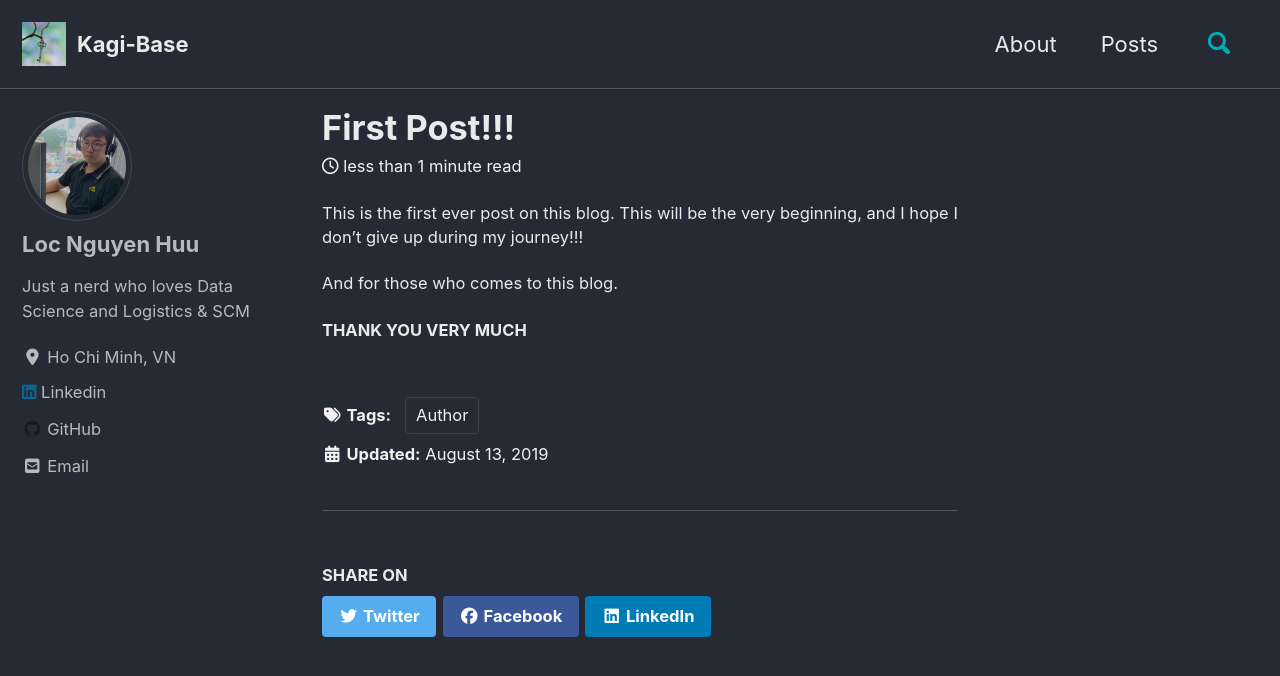
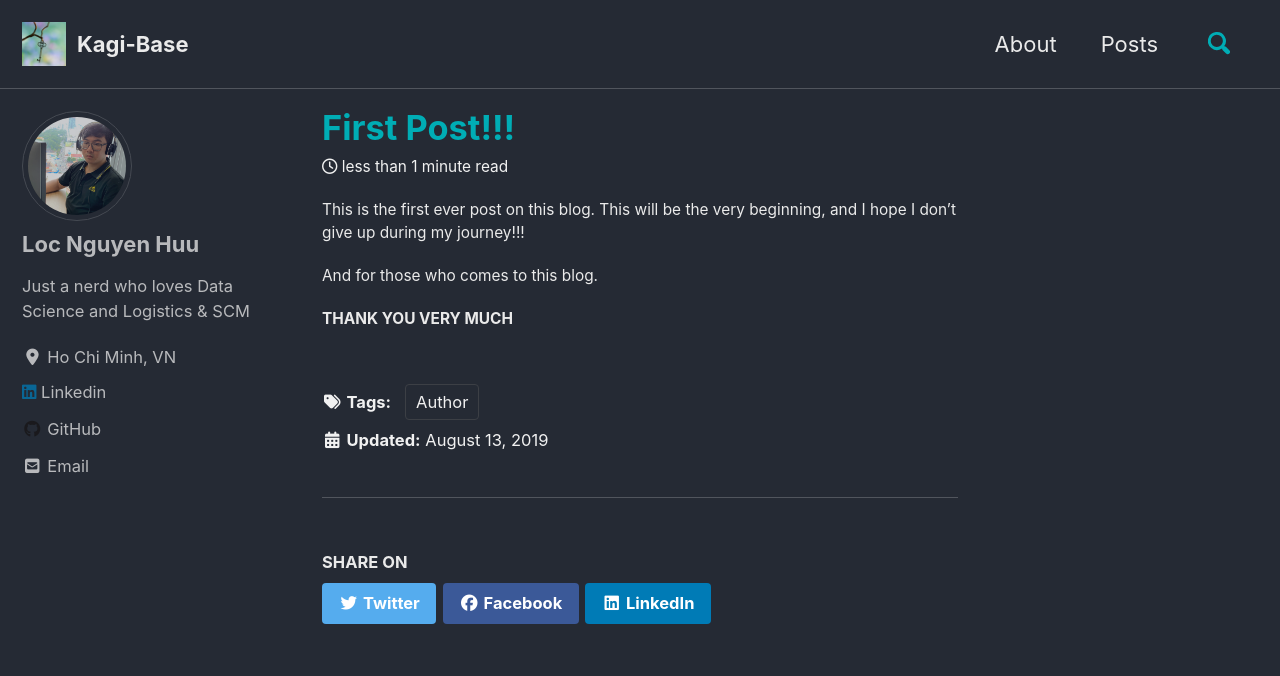
Before and after one commit to kaginguyen/locnguyen14061996.github.io, a Jekyll site: the page built from _posts/2019-08-13-firstpost.md, in a window 1280 px wide and 900 px high. Shown: the top 676 px of the window. Built offline with Jekyll 4.4.1, drawn with Linux system fonts in a browser that asks for light colours; cached includes are drawn as plain includes; nearby versions of some CDN libraries.

Commit message:
Update posts design

```diff
--- a/_layouts/single.html
+++ b/_layouts/single.html
@@ -25,15 +25,15 @@ layout: default
 
     <div class="page__inner-wrap">
       {% unless page.header.overlay_color or page.header.overlay_image %}
-        <header>
+        <header style="color: #00adb5;">
           {% if page.title %}<h1 id="page-title" class="page__title" itemprop="headline">{{ page.title | markdownify | remove: "<p>" | remove: "</p>" }}</h1>{% endif %}
           {% if page.read_time %}
-            <p class="page__meta"><i class="far fa-clock" aria-hidden="true"></i> {% include read-time.html %}</p>
+            <p style="font-size: 70%;" class="page__meta"><i class="far fa-clock" aria-hidden="true"></i> {% include read-time.html %}</p>
           {% endif %}
         </header>
       {% endunless %}
 
-      <section class="page__content" itemprop="text" style="font-size: 75%">
+      <section class="page__content" itemprop="text" style="font-size: 70%">
         {% if page.toc %}
           <aside class="sidebar__right {% if page.toc_sticky %}sticky{% endif %}">
             <nav class="toc">
```
